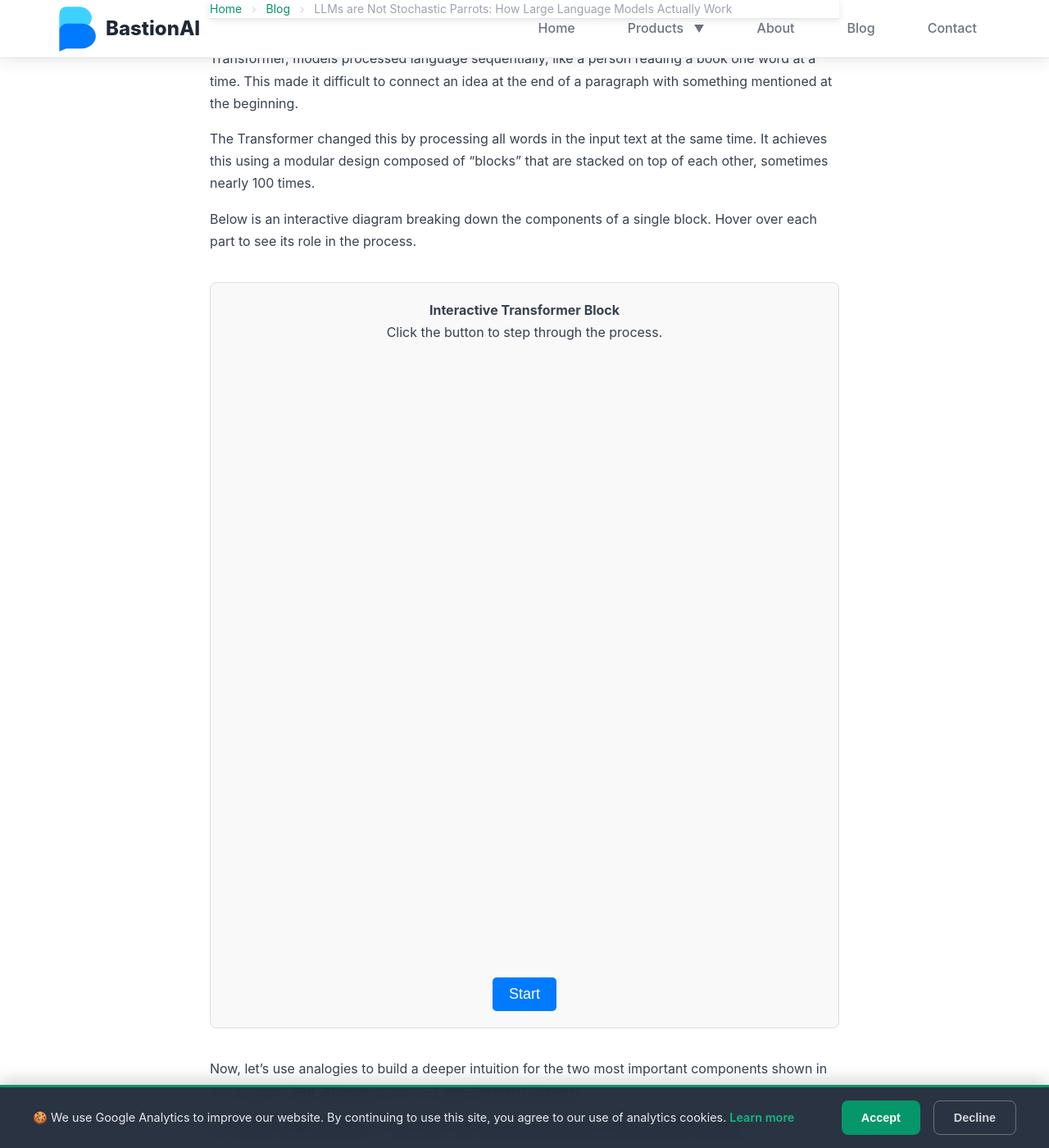
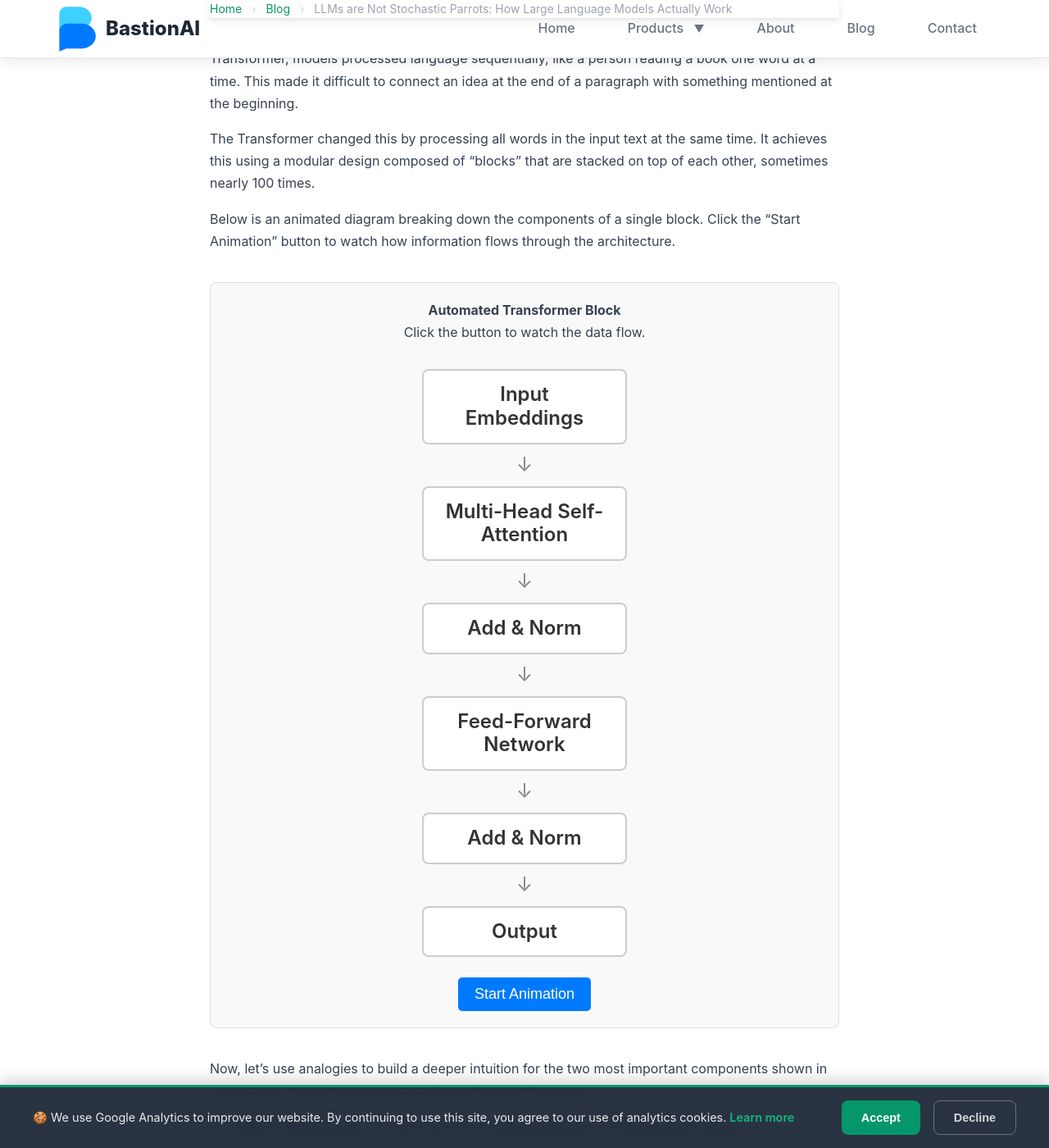
Before and after one commit to BastionAI/bastionai.github.io, a Jekyll site: the page built from _posts/2025-07-14-how-llms-really-work.md, in a window 1280 px wide and 1400 px high, scrolled down 2714 px. Shown: the whole window at 82% size. Built offline with Jekyll 4.4.1, drawn with Linux system fonts in a browser that asks for light colours.

Commit message:
refactor: replace transformer diagram with automated animation

```diff
--- a/_includes/components/interactive-transformer.html
+++ b/_includes/components/interactive-transformer.html
@@ -1,5 +1,5 @@
 <style>
-.interactive-transformer-container {
+.auto-transformer-container {
     font-family: -apple-system, BlinkMacSystemFont, "Segoe UI", Roboto, "Helvetica Neue", Arial, sans-serif;
     border: 1px solid #ddd;
     border-radius: 8px;
@@ -9,25 +9,14 @@
     background-color: #f9f9f9;
 }
 
-.interactive-transformer-block {
+.auto-transformer-block {
     display: flex;
     flex-direction: column;
     align-items: center;
     position: relative;
 }
 
-.interactive-transformer-component, .interactive-transformer-arrow {
-    opacity: 0;
-    transform: translateY(20px);
-    transition: opacity 0.5s ease-out, transform 0.5s ease-out;
-}
-
-.interactive-transformer-component.visible, .interactive-transformer-arrow.visible {
-    opacity: 1;
-    transform: translateY(0);
-}
-
-.interactive-transformer-component {
+.auto-transformer-component {
     border: 2px solid #ccc;
     border-radius: 8px;
     padding: 15px 25px;
@@ -35,21 +24,21 @@
     width: 250px;
     background-color: white;
     position: relative;
-    cursor: default;
+    transition: all 0.3s ease-in-out;
 }
 
-.interactive-transformer-component.active {
+.auto-transformer-component.active {
     border-color: #007aff;
     transform: scale(1.03);
     box-shadow: 0 4px 15px rgba(0,0,0,0.1);
 }
 
-.interactive-transformer-component h4 {
+.auto-transformer-component h4 {
     margin: 0;
     color: #333;
 }
 
-.interactive-transformer-popup {
+.auto-transformer-popup {
     display: block;
     position: absolute;
     left: 105%;
@@ -69,17 +58,22 @@
     pointer-events: none;
 }
 
-.interactive-transformer-component.active .interactive-transformer-popup {
+.auto-transformer-component.active .auto-transformer-popup {
     opacity: 1;
 }
 
-.interactive-transformer-arrow {
+.auto-transformer-arrow {
     font-size: 24px;
     color: #888;
     margin: -10px 0;
+    transition: color 0.3s ease-in-out;
 }
 
-.transformer-button {
+.auto-transformer-arrow.active {
+    color: #007aff;
+}
+
+.auto-transformer-button {
     background-color: #007aff;
     color: white;
     border: none;
@@ -91,117 +85,125 @@
     transition: background-color 0.2s;
 }
 
-.transformer-button:hover {
+.auto-transformer-button:hover {
     background-color: #0056b3;
+}
+.auto-transformer-button:disabled {
+    background-color: #aaa;
+    cursor: not-allowed;
 }
 </style>
 
-<div class="interactive-transformer-container">
-    <p><strong>Interactive Transformer Block</strong><br/>Click the button to step through the process.</p>
-    <div class="interactive-transformer-block" id="transformer-block-visual">
+<div class="auto-transformer-container">
+    <p><strong>Automated Transformer Block</strong><br/>Click the button to watch the data flow.</p>
+    <div class="auto-transformer-block">
 
-        <div class="interactive-transformer-component" data-step="1">
+        <div class="auto-transformer-component" data-step="1">
             <h4>Input Embeddings</h4>
-            <div class="interactive-transformer-popup">
-                <strong>Input:</strong> The process starts with the token embeddings we discussed in Part 1. These are the numerical representations of your text, rich with semantic meaning.
+            <div class="auto-transformer-popup">
+                <strong>Input:</strong> The process starts with numerical representations of your text, rich with semantic meaning.
             </div>
         </div>
 
-        <div class="interactive-transformer-arrow" data-step="2">↓</div>
+        <div class="auto-transformer-arrow" data-step="1" data-type="arrow">↓</div>
 
-        <div class="interactive-transformer-component" data-step="2">
+        <div class="auto-transformer-component" data-step="2">
             <h4>Multi-Head Self-Attention</h4>
-            <div class="interactive-transformer-popup">
-                <strong>The "Cocktail Party":</strong> This is where every word looks at every other word to find out which ones are most important for its own meaning. It's like listening to a whole sentence at once to understand context.
+            <div class="auto-transformer-popup">
+                <strong>Context Building:</strong> Each word looks at all other words to build contextual understanding.
             </div>
         </div>
 
-        <div class="interactive-transformer-arrow" data-step="3">↓</div>
+        <div class="auto-transformer-arrow" data-step="2" data-type="arrow">↓</div>
 
-        <div class="interactive-transformer-component" data-step="3">
+        <div class="auto-transformer-component" data-step="3">
             <h4>Add &amp; Norm</h4>
-            <div class="interactive-transformer-popup">
-                <strong>Residual Connection ("Add"):</strong> A shortcut adds the original input to the output of the attention step. This ensures that the model doesn't "forget" the original information. It's crucial for training deep networks.
-                <br/><br/>
-                <strong>Layer Normalization ("Norm"):</strong> A cleanup step that stabilizes the numbers, ensuring the process runs smoothly without an explosion of values.
+            <div class="auto-transformer-popup">
+                <strong>Cleanup &amp; Residuals:</strong> The original input is re-added and the results are stabilized. This prevents information loss.
             </div>
         </div>
 
-        <div class="interactive-transformer-arrow" data-step="4">↓</div>
+        <div class="auto-transformer-arrow" data-step="3" data-type="arrow">↓</div>
 
-        <div class="interactive-transformer-component" data-step="4">
+        <div class="auto-transformer-component" data-step="4">
             <h4>Feed-Forward Network</h4>
-            <div class="interactive-transformer-popup">
-                <strong>The "Processing Unit":</strong> After gathering context, this network "thinks" about the information. It's a standard neural network that finds deeper patterns and transforms the data into a more refined state.
+            <div class="auto-transformer-popup">
+                <strong>Processing:</strong> The model "thinks" about the new contextual information, finding deeper patterns.
             </div>
         </div>
 
-        <div class="interactive-transformer-arrow" data-step="5">↓</div>
+        <div class="auto-transformer-arrow" data-step="4" data-type="arrow">↓</div>
 
-        <div class="interactive-transformer-component" data-step="5">
+        <div class="auto-transformer-component" data-step="5">
             <h4>Add &amp; Norm</h4>
-             <div class="interactive-transformer-popup">
-                <strong>Add & Norm:</strong> The same process as before. A residual connection adds the output of the previous "Add & Norm" step, and Layer Normalization cleans up the result before sending it on.
+             <div class="auto-transformer-popup">
+                <strong>Final Cleanup:</strong> The same cleanup and residual process is applied one last time.
             </div>
         </div>
 
-        <div class="interactive-transformer-arrow" data-step="6">↓</div>
+        <div class="auto-transformer-arrow" data-step="5" data-type="arrow">↓</div>
 
-        <div class="interactive-transformer-component" data-step="6">
+        <div class="auto-transformer-component" data-step="6">
             <h4>Output</h4>
-            <div class="interactive-transformer-popup">
-                <strong>Final Result:</strong> The refined vectors are sent to the next Transformer block for more processing. If this is the last block, the output is used to predict the next word in the sentence.
+            <div class="auto-transformer-popup">
+                <strong>Final Result:</strong> The refined information is sent to the next Transformer block or to the final output layer.
             </div>
         </div>
     </div>
-    <button id="transformer-step-btn" class="transformer-button">Start</button>
+    <button id="auto-transformer-start-btn" class="auto-transformer-button">Start Animation</button>
 </div>
 
 <script>
 document.addEventListener('DOMContentLoaded', function() {
-    const stepButton = document.getElementById('transformer-step-btn');
-    const visualBlock = document.getElementById('transformer-block-visual');
-    const components = visualBlock.querySelectorAll('[data-step]');
-    let currentStep = 0;
-    const totalSteps = 6;
+    const startButton = document.getElementById('auto-transformer-start-btn');
+    const components = document.querySelectorAll('.auto-transformer-component');
+    const arrows = document.querySelectorAll('.auto-transformer-arrow');
+    let isAnimating = false;
 
-    if (stepButton) {
-        stepButton.addEventListener('click', function() {
-            if (currentStep >= totalSteps) {
-                // Reset
-                currentStep = 0;
-                components.forEach(el => {
-                    el.classList.remove('visible', 'active');
-                });
-                stepButton.textContent = 'Start';
-                return;
+    const sleep = ms => new Promise(resolve => setTimeout(resolve, ms));
+
+    const resetState = () => {
+        components.forEach(el => el.classList.remove('active'));
+        arrows.forEach(el => el.classList.remove('active'));
+    };
+
+    const runAnimation = async () => {
+        isAnimating = true;
+        startButton.disabled = true;
+        startButton.textContent = 'Animating...';
+        resetState();
+
+        for (let i = 0; i < components.length; i++) {
+            const component = components[i];
+
+            // Activate component
+            component.classList.add('active');
+            await sleep(1500);
+
+            // Deactivate component and activate arrow
+            component.classList.remove('active');
+            if (i < arrows.length) {
+                const arrow = arrows[i];
+                arrow.classList.add('active');
+                await sleep(500);
+                arrow.classList.remove('active');
             }
+        }
 
-            currentStep++;
+        // Final state
+        components[components.length - 1].classList.add('active');
+        await sleep(1500);
+        resetState();
 
-            // Show current step component and activate it
-            const currentElements = visualBlock.querySelectorAll(`[data-step="${currentStep}"]`);
-            currentElements.forEach(el => {
-                el.classList.add('visible');
-                if (el.classList.contains('interactive-transformer-component')) {
-                    // Deactivate previous
-                    const prevStep = currentStep > 1 ? currentStep - 1 : 1;
-                    const prevElements = visualBlock.querySelectorAll(`.interactive-transformer-component[data-step="${prevStep}"]`);
-                    prevElements.forEach(prev => prev.classList.remove('active'));
+        isAnimating = false;
+        startButton.disabled = false;
+        startButton.textContent = 'Replay Animation';
+    };
 
-                    // Activate current
-                    el.classList.add('active');
-                }
-            });
-
-            if (currentStep === 1) {
-                stepButton.textContent = 'Next Step';
-            }
-
-            if (currentStep === totalSteps) {
-                stepButton.textContent = 'Reset';
-            }
-        });
-    }
+    startButton.addEventListener('click', () => {
+        if (!isAnimating) {
+            runAnimation();
+        }
+    });
 });
 </script>
--- a/_posts/2025-07-14-how-llms-really-work.md
+++ b/_posts/2025-07-14-how-llms-really-work.md
@@ -63,7 +63,7 @@
 
 The Transformer changed this by processing all words in the input text at the same time. It achieves this using a modular design composed of "blocks" that are stacked on top of each other, sometimes nearly 100 times.
 
-Below is an interactive diagram breaking down the components of a single block. Hover over each part to see its role in the process.
+Below is an animated diagram breaking down the components of a single block. Click the "Start Animation" button to watch how information flows through the architecture.
 
 {% include components/interactive-transformer.html %}
 
```
